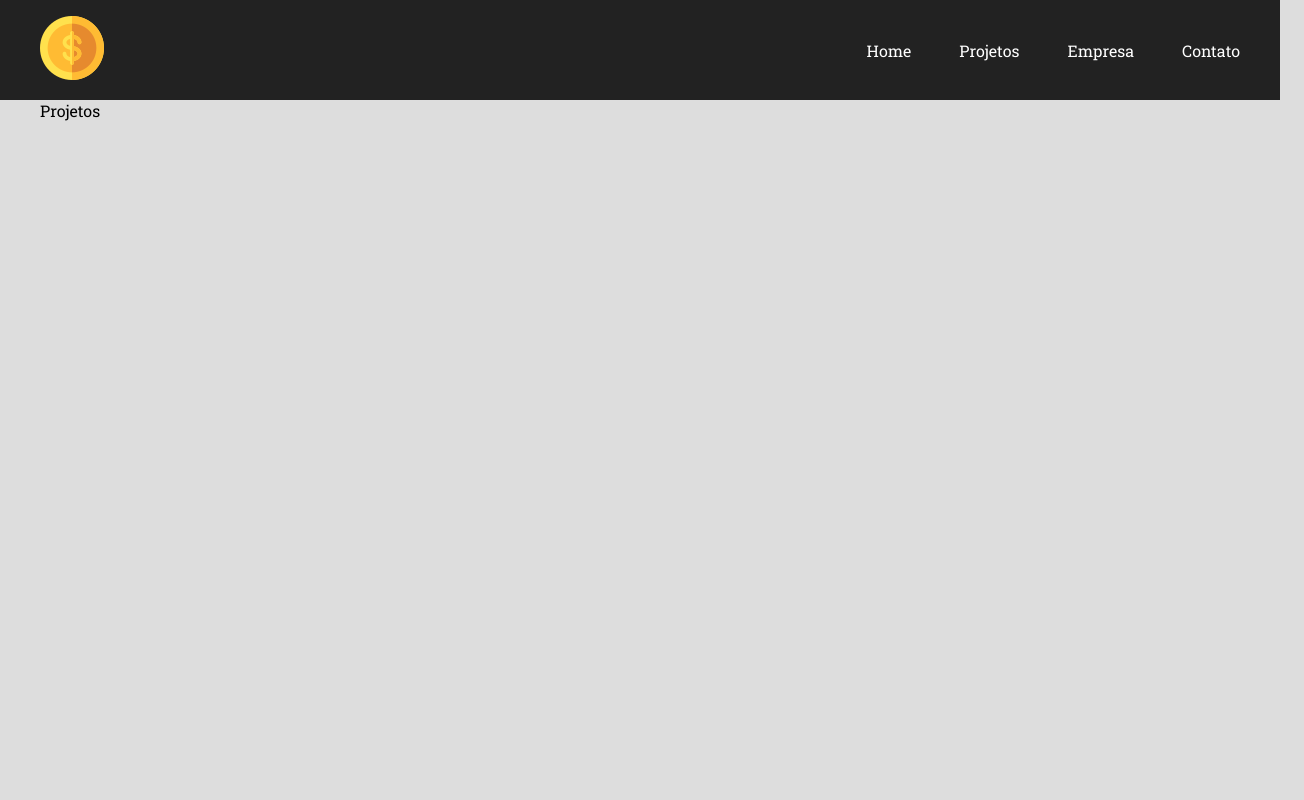
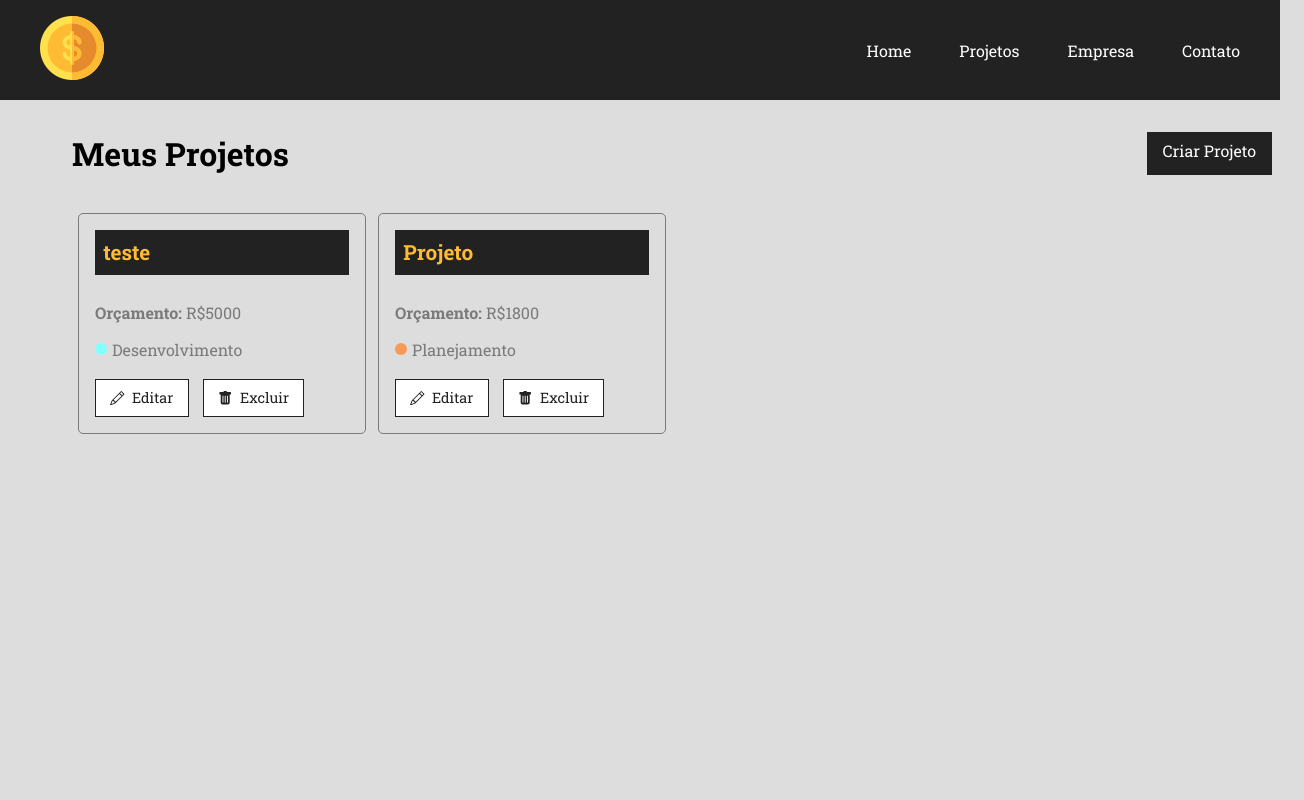
Before and after one commit to AndressaLp/Projeto-costs, a React (Create React App) app: page /projects in a window 1280 px wide. Shown: the top 800 px of the page, 1304 px wide, since content can reach past the window. Built offline with nearby package versions, Linux system fonts and the light colour scheme; data requests are answered from the project's data file.

Commit message:
página de projetos

```diff
--- a/db.json
+++ b/db.json
@@ -1,6 +1,27 @@
 {
   "projects": [
-
+    {
+      "id": "1377",
+      "name": "teste",
+      "budget": "5000",
+      "category": {
+        "id": "2",
+        "name": "Desenvolvimento"
+      },
+      "cost": 0,
+      "services": []
+    },
+    {
+      "id": "2ee0",
+      "name": "Projeto",
+      "budget": "1800",
+      "category": {
+        "id": "4",
+        "name": "Planejamento"
+      },
+      "cost": 0,
+      "services": []
+    }
   ],
   "categories": [
     {
--- a/src/components/pages/Projects.js
+++ b/src/components/pages/Projects.js
@@ -1,7 +1,14 @@
+import styles from "./css/Projects.module.css"
 import { useLocation } from "react-router-dom"
 import Message from "../layout/Message"
+import Container from "../layout/Container"
+import LinkButton from "../layout/LinkButton"
+import ProjectCard from "../project/ProjectCard"
+import { useState, useEffect } from "react"
 
 function Projects(){
+
+    const [projects, setProjects] = useState([])
 
     const location = useLocation()
     let message = ''
@@ -9,10 +16,33 @@
         message = location.state.message
     }
 
+    useEffect(() => {
+        fetch('http://localhost:5000/projects',{
+            method: 'GET',
+            headers: {
+                'Content-Type': 'application/json'
+            }
+        })
+        .then(resp => resp.json())
+        .then(data => {
+            setProjects(data)
+        })
+        .catch(err => console.log(err))
+    },[])
+
     return(
-        <div>
-            <p>Projetos</p>
+        <div className={styles.project_container}>
+            <div className={styles.title_container}>
+                <h1>Meus Projetos</h1>
+                <LinkButton to="/newproject" text="Criar Projeto"/>
+            </div>
             {message && <Message type="success" msg={message}/>}
+            <Container customClass="start">
+                {projects.length > 0 &&
+                projects.map((project) =>
+                    <ProjectCard id={project.id} name={project.name} budget={project.budget} category={project.category.name} key={project.id} />
+                )}
+            </Container>
         </div>
     )
 }
--- /dev/null
+++ b/src/components/pages/css/Projects.module.css
@@ -0,0 +1,9 @@
+.project_container{
+    padding: 2em;
+}
+
+.title_container{
+    display: flex;
+    justify-content: space-between;
+    margin-bottom: 2em;
+}
--- /dev/null
+++ b/src/components/project/ProjectCard.js
@@ -0,0 +1,27 @@
+import { Link } from "react-router-dom"
+import styles from "./ProjectCard.module.css"
+import {BsPencil, BsFillTrashFill} from 'react-icons/bs'
+
+function ProjectCard({id, name, budget, category, handleRemove}){
+    return(
+        <div className={styles.project_card}>
+            <h4>{name}</h4>
+            <p>
+                <span>Orçamento:</span> R${budget}
+            </p>
+            <p className={styles.category_text}>
+                <span className={`${styles[category.toLowerCase()]}`}></span> {category}
+            </p>
+            <div className={styles.project_card_actions}>
+                <Link to="/">
+                    <BsPencil/> Editar
+                </Link>
+                <Link to="/">
+                    <BsFillTrashFill/> Excluir
+                </Link>
+            </div>
+        </div>
+    )
+}
+
+export default ProjectCard
--- /dev/null
+++ b/src/components/project/ProjectCard.module.css
@@ -0,0 +1,83 @@
+.project_card{
+    padding: 1em;
+    border: 1px solid #7a7a7a;
+    border-radius: 5px;
+    width: 24%;
+    margin: 0.5%;
+}
+
+.project_card h4{
+    background-color: #222;
+    color: #ffbb33;
+    padding: 0.4em;
+    margin-bottom: 1.3em;
+    font-size: 1.3em;
+}
+
+.project_card p{
+    color: #7a7a7a;
+    margin-bottom: 1em;
+}
+
+.project_card span{
+    font-weight: bold;
+}
+
+.category_text{
+    display: flex;
+    align-items: center;
+}
+
+.category_text span{
+    display: block;
+    width: 12px;
+    height: 12px;
+    border-radius: 50%;
+    background-color: #ccc;
+    margin-right: 5px;
+}
+
+.category_text .infra{
+    background-color: #ff657f;
+}
+
+.category_text .desenvolvimento{
+    background-color: #85fffb;
+}
+
+.category_text .design{
+    background-color: #61d283;
+}
+
+.category_text .planejamento{
+    background-color: #f79a57;
+}
+
+.project_card_actions{
+    display: flex;
+    align-items: center;
+    margin-top: 1.2em;
+}
+
+.project_card_actions a, .project_card_actions button{
+    background-color: #fff;
+    color: #222;
+    font-size: .9em;
+    padding: .6em 1em;
+    cursor: pointer;
+    margin-right: 1em;
+    border: 1px solid #222;
+    display: flex;
+    align-items: center;
+    justify-content: center;
+    transition: 0.5s;
+}
+
+.project_card_actions svg{
+    margin-right: 0.5em;
+}
+
+.project_card_actions a:hover, .project_card_actions button:hover{
+    background-color: #222;
+    color: #ffbb33;
+}
```
